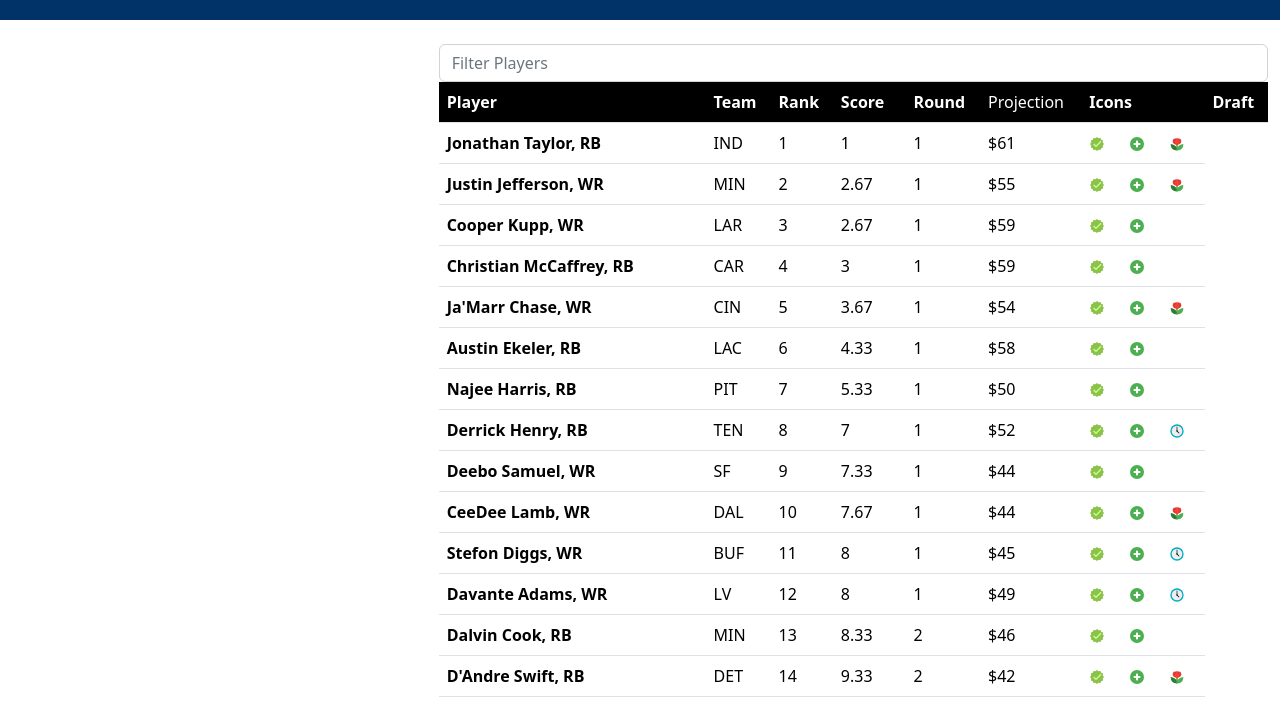
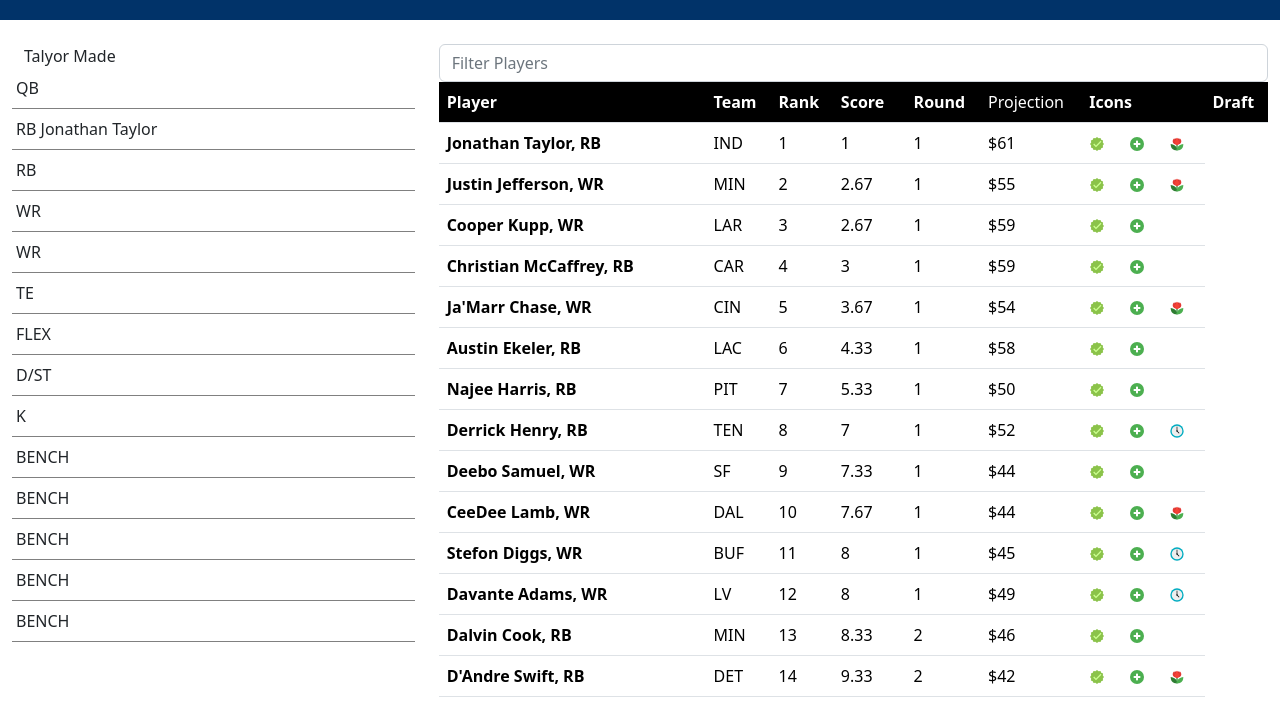
Before and after one commit to dubhue/tickle-boiz, a Gatsby site: page / in a window 1280 px wide. Shown: the part 76-778 px from the top of the page. Built offline with nearby package versions, Linux system fonts and the light colour scheme; Gatsby itself is replaced by a stand-in of ours; a web font is replaced by a local one.

Commit message:
started team list

```diff
--- a/src/classes/fantasyTeam.tsx
+++ b/src/classes/fantasyTeam.tsx
@@ -1,7 +1,66 @@
-import get from "lodash/get";
+import { Col, Row } from "react-bootstrap";
+import { FullRoster, RosterSlot } from "../components/Roster/classes";
 import { slotConfiguration } from "../components/Roster/config";
-import { Player } from "../data/Player";
+import { Player, PlayerDatabase } from "../data/players/classes";
+import * as React from "react";
+import { RosterSlotTypes } from "../components/Roster/types";
 
+export interface FantsyTeamConfig {
+  name: string;
+  roster: typeof slotConfiguration;
+  database: PlayerDatabase;
+}
+
+const PositionGroup = ({ slot }: { slot: RosterSlot }) => {
+  let Jsx: JSX.Element[] = [];
+  for (let num = 0; num < slot.starters; num++) {
+    Jsx.push(
+      <div
+        key={slot.slot + num}
+        style={{ padding: `.5rem .25rem`, borderBottom: `1px solid gray` }}>
+        {slot?.slot}{" "}
+        {num < slot.max && slot.players[num] ? `${slot.players[num].name}` : ``}
+      </div>
+    );
+  }
+  return <>{Jsx}</>;
+};
+
+export class FantasyTeam {
+  name: string;
+  roster: FullRoster;
+  database: PlayerDatabase;
+  constructor(config: FantsyTeamConfig) {
+    this.name = config.name;
+    this.roster = new FullRoster(config.roster);
+    this.database = config.database;
+  }
+  render() {
+    const keys = Object.keys(this.roster.roster) as RosterSlotTypes[];
+    return keys.map((k, i) => {
+      return k ? (
+        <PositionGroup key={k + i} slot={this.roster.roster[k]} />
+      ) : null;
+    });
+  }
+  draftPlayer(id: string, setter: (t: FantasyTeam) => void) {
+    //console.log(this.database)
+    const player = this.database.filter((p) => p.id === id || p.slug === id)[0];
+    //console.log(player);
+    const rosterSlot: RosterSlot = this.roster.roster[player.pos];
+    if (rosterSlot.length < rosterSlot.max) {
+      if (rosterSlot.players.find((p) => p.id === id || p.slug === id)) {
+      } else {
+        player.isDraftable = false;
+        rosterSlot.addPlayer(player);
+        setter(this.self());
+      }
+    }
+  }
+  self() {
+    return this;
+  }
+}
 /*
 import { TeamRoster } from "../pages";
 
--- a/src/components/Player/Players.tsx
+++ b/src/components/Player/Players.tsx
@@ -12,7 +12,7 @@ import { FaTimesCircle } from "react-icons/fa";
 import { Row, Col, Table, Form } from "react-bootstrap";
 //import { FantasyTeam } from "../../classes/fantasyTeam";
 import { useState } from "react";
-import { Player } from "../../data/players/classes";
+import { Player, PlayerDatabase } from "../../data/players/classes";
 import { depth } from "../../data/cheatSheets/depthChart/logic";
 
 const PlayerList = ({
@@ -20,7 +20,7 @@ const PlayerList = ({
   budget = 200
 }: // budget, toggle
 {
-  players: Player[];
+  players: PlayerDatabase;
   budget?: number;
 }) => {
   const [filteredPlayers, setFilteredPlayers] = useState([...players]);
@@ -30,15 +30,15 @@ const PlayerList = ({
     const val = e.currentTarget.value.split(" ");
     if (val[0] === "") {
       if (filter !== "") {
-        setFilteredPlayers([...players]);
+        setFilteredPlayers([...players.list]);
         setFilter("");
       }
     } else {
       setFilteredPlayers(
-        players.filter((p) => {
+        players.list.filter((p) => {
           const searchString = `${p.name} ${p.team?.full ? p.team.full : ""} ${
             p.team?.short ? p.team.short : ""
-          } ${p.pos+p.depth}${p.icons.isRookie ? ` rookie` : ``}`;
+          } ${p.pos + p.depth}${p.icons.isRookie ? ` rookie` : ``}`;
           //console.log();
           const regex = new RegExp(val.map((v) => `(?=.*${v})`).join(""), "i");
           return Array.isArray(searchString.match(regex));
--- /dev/null
+++ b/src/components/Roster/TeamRoster.tsx
@@ -0,0 +1,22 @@
+import * as React from "react";
+import { Container, Row, Col } from "react-bootstrap";
+import { FantasyTeam } from "../../classes/fantasyTeam";
+
+const TeamRoster = ({
+  team,
+}: {
+  team: FantasyTeam;
+}) => {
+  return (
+    <Container>
+      <Row>
+        <Col>{team.name}</Col>
+      </Row>
+      <Row className="flex-column">
+        <>{team.render()}</>
+      </Row>
+    </Container>
+  );
+};
+
+export default TeamRoster;
--- a/src/components/Roster/classes.ts
+++ b/src/components/Roster/classes.ts
@@ -1,4 +1,4 @@
-import { Player } from "../../data/Player";
+import { Player } from "../../data/players/classes";
 import { slotConfiguration } from "./config";
 import {
   FullFantasyRoster,
--- a/src/components/Roster/types.ts
+++ b/src/components/Roster/types.ts
@@ -1,4 +1,4 @@
-import { Player } from "../../data/Player";
+import { Player } from "../../data/players/classes";
 import { RosterSlot } from "./classes";
 
 export type RosterPosition = "RB" | "WR" | "QB" | "D/ST" | "TE" | "K";
--- a/src/data/cheatSheets/depthChart/logic.ts
+++ b/src/data/cheatSheets/depthChart/logic.ts
@@ -13,7 +13,7 @@ export interface DepthAttributes {
 }
 
 let arr: DepthAttributes[] = [];
-export const depth = rawDepth
+export const depth: DepthAttributes[] = rawDepth
   .replace(/\n/g, "")
   .replace(
     /QB1 -|QB2 -|RB1 -|RB2 -|RB3 -|RB4 -|WR1 -|WR2 -|WR3 -|WR4 -|TE1 -|TE2 -|K -/g,
--- a/src/pages/index.tsx
+++ b/src/pages/index.tsx
@@ -1,7 +1,6 @@
 import * as React from "react";
 import get from "lodash/get";
 import Layout from "../components/layout/Layout";
-import { Players } from "../data/Player";
 import { Player } from "../data/players/classes";
 import { keepers } from "../data/keepers";
 import PlayerList from "../components/Player/Players";
@@ -17,6 +16,10 @@ import { dynasty, DynastyAttributes } from "../data/cheatSheets/dynasty/logic";
 import { depth, DepthAttributes } from "../data/cheatSheets/depthChart/logic";
 import { top300, Top300Attributes } from "../data/cheatSheets/top300/logic";
 import Seo from "../components/layout/Seo";
+import { FantasyTeam } from "../classes/fantasyTeam";
+import { slotConfiguration } from "../components/Roster/config";
+import TeamRoster from "../components/Roster/TeamRoster";
+import { RosterSlot } from "../components/Roster/classes";
 
 export type PlayerList = Player[] | null;
 
@@ -41,32 +44,29 @@ const sorted = allPlayers.sort((a, b) => {
 //console.log(allPlayers);
 
 const IndexPage = () => {
-  //const [team, setTeam] = useState<FantasyTeam>();
+  const [team, setTeam] = useState<FantasyTeam>(
+    new FantasyTeam({
+      name: "Talyor Made",
+      roster: slotConfiguration,
+      database: sorted
+    })
+  );
 
+  const handleTeam = (t: FantasyTeam) => {
+    setTeam(t);
+  };
+  team.draftPlayer("jonathan-taylor-rb", handleTeam);
+  console.log(team);
   return (
     <Layout>
       <Seo title="Tickle Boiz" />
       <Container fluid>
         <Row>
           <Col xs={12} sm={2} md={4}>
-            {/* <Roster team={myTeam} /> */}
+            <TeamRoster team={team} setter={handleTeam} />
           </Col>
           <Col xs={12} sm={10} md={8}>
-            {/* {sorted.map((p,i) => (
-              <Row key={p.slug} style={{ borderBottom: `1px solid gray` }}>
-                <Col xs="auto">{i+1}</Col>
-                <Col>{p.name}</Col>
-                <Col>{p.pos}</Col>
-                <Col>{p.score}</Col>
-              </Row>
-            ))} */}
-            {/* <PlayerList
-              list={list}
-              myTeam={myTeam}
-              budget={myTeam.budget}
-              toggle={toggleDrafted}
-            /> */}
-            <PlayerList players={sorted} />
+            <PlayerList players={team.database} />
           </Col>
         </Row>
       </Container>
```
Also changed, not shown: src/data/players/classes.ts (line endings or trailing spaces).
